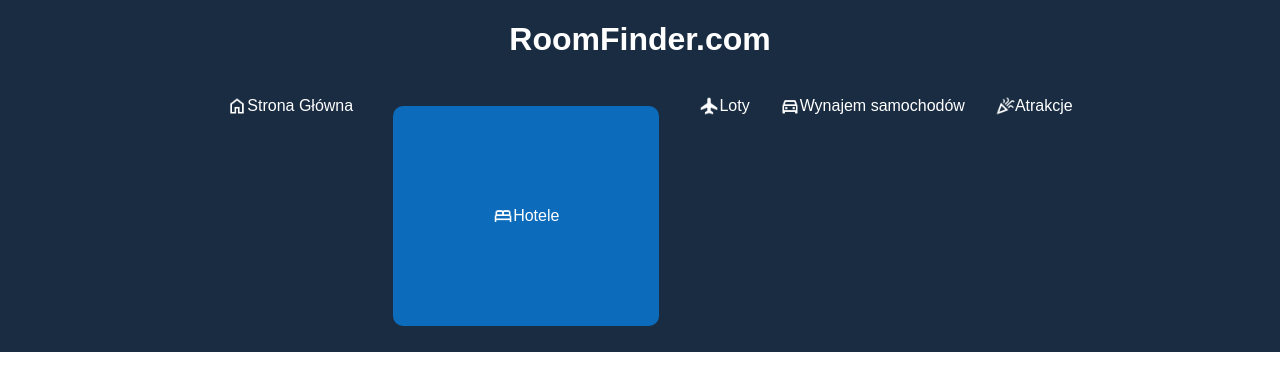
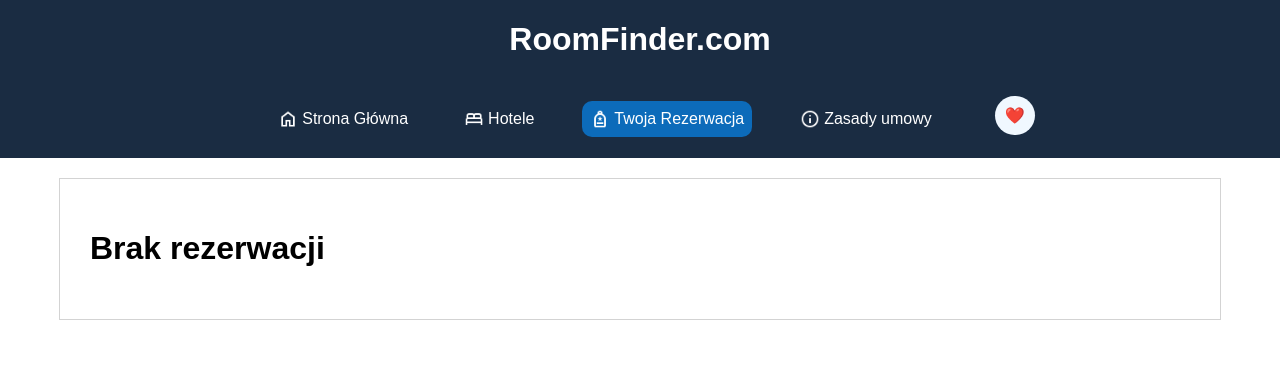
Before and after one commit to Czarny21012212/RoomFinder, a React (Create React App) app: page /TwojeRezerwacja in a window 1280 px wide. Shown: the top 390 px of the page. Built offline with nearby package versions, Linux system fonts and the light colour scheme.

Commit message:
29.12.2024

```diff
--- a/src/PodStrony/Reservation/Reservation.js
+++ b/src/PodStrony/Reservation/Reservation.js
@@ -75,20 +75,32 @@ localStorage.setItem('checkOut-Reservation', checkOut)
 const[price, setPrice] = useState(null)
 const[days, setDays] = useState(null)
 
-useEffect(() =>{
-    const now = new Date()
-    const date1 = new Date(checkIn)
-    const date2 = new Date(checkOut)
-    if(now < date1 && date1 < date2){
+function formatDate(date) {
+    const year = date.getFullYear();
+    const month = String(date.getMonth() + 1).padStart(2, '0');
+    const day = String(date.getDate()).padStart(2, '0');
+    return `${year}.${month}.${day}`;
+}
+
+useEffect(() => {
+    const now = new Date();
+    const date1 = new Date(checkIn);
+    const date2 = new Date(checkOut);
+
+    localStorage.setItem('date-Reservation', formatDate(date1));
+
+    if (now < date1 && date1 < date2) {
         setDays((date2 - date1) / (1000 * 60 * 60 * 24));
-        localStorage.setItem('days', (date2 - date1) / (1000 * 60 * 60 * 24))
-        setDataCheck(true)
-        setDateMessage(null)
-    }else{
-        setDay("Błąd")
-        setDataCheck(false)
+        localStorage.setItem('days', (date2 - date1) / (1000 * 60 * 60 * 24));
+        setDataCheck(true);
+        setDateMessage(null);
+    } else {
+        setDays("Błąd");
+        setDataCheck(false);
     }
-}, [people])
+}, [checkIn, checkOut]);
+
+// ...existing code...
 
 useEffect(() => {
     setPrice(days * hotel.pricePerNight * people)
--- a/src/PodStrony/Reservation2/Reservation.js
+++ b/src/PodStrony/Reservation2/Reservation.js
@@ -15,6 +15,7 @@ function Reservation() {
 
     const id = localStorage.getItem('Hotel')
     const hotel = HotelData.find(hotel => hotel.id === parseInt(id));
+    localStorage.setItem('Reservaion-hotelName', hotel.name);
 
     const [numberOfCart, setNumberOfCart] = useState('');
     const [expirationDateOfCard, setExpirationDateOfCard] = useState('');
@@ -28,7 +29,7 @@ const Pay = () => {
     if (numberOfCart.trim().length === 16 && !isNaN(cartDate) && cartDate > now && cv.trim().length === 3) {
 
         setTimeout(() => {
-            window.location.href = 'http://localhost:3000';
+            window.location.href = 'http://localhost:3000/TwojeRezerwacja';
             setPayCheck(true);
             localStorage.setItem('payCheck', true);
             console.log("Wszytko poszło zgodznie z planem")
@@ -39,6 +40,7 @@ const Pay = () => {
     } else {
         setPayCheck(false);
         localStorage.setItem('payCheck', false);
+        localStorage.setItem('Reservaion-hotelName', false);
         console.log("Wszytko poszło żle")
     }
 };
--- a/src/PodStrony/Search-Hotels/Hotel.js
+++ b/src/PodStrony/Search-Hotels/Hotel.js
@@ -3,13 +3,12 @@ import { useEffect, useState } from 'react';
 import React from 'react';
 import { Link } from 'react-router-dom';
 import HotelData from '../Json/Hotel.json';
-import Favourite from '../Favorite/Favorite.js'
+
 
 import Home from '../Image/Home.png';
 import Hotel2 from '../Image/Hotel.png';
-import Lot from '../Image/Loty.png';
-import Car from '../Image/Car.png';
-import Atrakcje from '../Image/Atrakcje.png';
+import YourReservation  from '../Image/yourReservation.png';
+import Information  from '../Image/information.png';
 
 export function Hotel() {
 
@@ -460,8 +459,8 @@ export function Hotel() {
                     <ul className="nav-list">
                         <li><a href="#"><img src={Home} alt="Home"/>Strona Główna</a></li>
                         <li><a href="#" className='Now'><img src={Hotel2} alt="Hotel"/>Hotele</a></li>
-                        <li><Link to={'/TwojeRezerwacja'} className="reservation-link"><img src={Hotel2} alt="Reservation"/>Twoja Rezerwacja</Link></li>
-                        <li><a href="#"><img src={Hotel2} alt="Info"/>Informacje</a></li>
+                        <li><Link to={'/TwojeRezerwacja'} className="reservation-link"><img src={YourReservation} alt="Reservation"/>Twoja Rezerwacja</Link></li>
+                        <li><a href="#"><img src={Information} alt="Info"/>Zasady umowy</a></li>
                     </ul>
                     <Link to={`/ulubione`} className='favouriteLink'>
                         <p className='favouriteLinkP'>❤️</p>
--- a/src/PodStrony/YourReservation/YourReservation.css
+++ b/src/PodStrony/YourReservation/YourReservation.css
@@ -0,0 +1,21 @@
+.reservation-box{
+    display: flex;
+    justify-content: center;
+}
+.reservation{
+    width: 1100px;
+
+    padding: 30px;
+    border: 1px solid rgba(0, 0, 0, 0.171);
+}
+.cancelReservation-window{
+    text-align: center;
+    width: 500px;
+    height: 500px;
+    position:fixed;
+    background-color: rgb(211, 211, 211);
+    top: 50%;
+    left: 50%;
+    transform: translate(-50%, -50%);
+    box-shadow: 0px 0px 10px 10000px rgba(0, 0, 0, 0.719);
+}
--- a/src/PodStrony/YourReservation/YourReservation.js
+++ b/src/PodStrony/YourReservation/YourReservation.js
@@ -1,33 +1,139 @@
 import HotelData from '../Json/Hotel.json';
 import Home from '../Image/Home.png';
 import Hotel2 from '../Image/Hotel.png';
-import Lot from '../Image/Loty.png';
-import Car from '../Image/Car.png';
-import Atrakcje from '../Image/Atrakcje.png';
 import './YourReservation.css'
+import { Link } from 'react-router-dom';
+import YourReservation  from '../Image/yourReservation.png';
+import Information  from '../Image/information.png';
 import { useEffect, useState } from 'react';
-import { setDay } from 'date-fns';
 
 function Reservation() {
+
+    const[CancelReservationTrue, setCancelReservationTrue] = useState(false)
+
+   function html(){
+        if(localStorage.getItem('payCheck')){
+
+            const people = JSON.parse(localStorage.getItem('People'))
+
+
+            const CancelReservationTrueClick = () => {
+                setCancelReservationTrue(true)
+            }
+
+
+            const dropData = () => {
+                localStorage.removeItem('checkIn-Reservation');
+                localStorage.removeItem('checkOut-Reservation');
+                localStorage.removeItem('days');
+                localStorage.removeItem('price');
+                localStorage.removeItem('payCheck');
+
+
+                window.location.href = 'http://localhost:3000/TwojeRezerwacja';
+            }
+            const CancelReservation = () => {
+                if(CancelReservationTrue){
+                    return(
+                        <div className='cancelReservation-window'>
+                            <h1>Czy jesteś pewny?</h1>
+                            <p>Anulowanie Umowy może skutkować zróceniem nie pełnej sumy<br></br>(kwota: {localStorage.getItem('price')}zł przyjdzie po około 11 dniach roboczych )</p>
+                            <input
+                            type='submit'
+                            value='Anuluj rezerwacje'
+                            onClick={dropData}
+                            ></input>
+                            <input
+                            type='submit'
+                            value='Nie anuluj'
+                            onClick={() => setCancelReservationTrue(false)}
+                            ></input>
+                        </div>
+                    );
+                }else{
+
+                }
+            }
+
+
+            return(
+                <div className='reservation-box'>
+                    <div className='reservation'>
+                        <h1>Twoja rezerwacja</h1>
+                        <h4> data rezerwacji: {localStorage.getItem('date-Reservation')}</h4>
+                        <h3>Nazwa hotelu</h3>
+                        <p>{localStorage.getItem('Reservaion-hotelName')}</p>
+                        <h3>Członkowie wycieczki</h3>
+                        {people.map((person, index) => {
+                            return(
+                                <div key={index}>
+                                    <p> {index + 1}. {person.name} | {person.surName} | {person.pesel}</p>
+                                </div>
+                            )
+                        })}
+                        <h3>Rezerwacja rozpoczna się</h3>
+                        <div className='date'>
+                            <p>od: {localStorage.getItem('checkIn-Reservation')}</p>
+                            <p>do: {localStorage.getItem('checkOut-Reservation')} </p>
+                            <p>({localStorage.getItem('days')} dni)</p>
+                        </div>
+                        <h3>Kwota za hotel</h3>
+                        <p>{localStorage.getItem('price')}zł</p>
+                        <p>Płatność: Karta Visa</p>
+                        <h3>Zasady dotyczące umowy</h3>
+                        <input
+                        type='submit'
+                        value="Zasady umowy"
+                        ></input>
+
+                        <h3>Anulowanie rezerwacji</h3>
+                        {CancelReservation()}
+                        <input
+                            type='submit'
+                            value="Anuluj Rezerwacje"
+                            onClick={CancelReservationTrueClick}
+                        ></input>
+                    </div>
+                </div>
+            );
+        }else{
+            return(
+                <div className='reservation-box'>
+                    <div className='reservation'>
+                        <h1>Brak rezerwacji</h1>
+                    </div>
+            </div>
+            );
+        }
+   }
+
 
   return (
     <div className='all'>
          <header>
             <div className='header-items'>
+                <div className='header'>
                     <div className='header-top'>
                         <h1>RoomFinder.com</h1>
+
                     </div>
                     <div className='header-center'>
-                    <ul>
-                        <a><li><img src={Home}></img>Strona Główna</li></a>
-                        <a className='Now'><li><img src={Hotel2} ></img>Hotele</li></a>
-                        <a><li><img src={Lot}></img>Loty</li></a>
-                        <a><li><img src={Car}></img>Wynajem samochodów</li></a>
-                        <a><li><img src={Atrakcje}></img>Atrakcje</li></a>
+                        <ul className="nav-list">
+                            <li><a href="#"><img src={Home} alt="Home"/>Strona Główna</a></li>
+                            <li><Link to={'/'}><img src={Hotel2} alt="Hotel"/>Hotele</Link></li>
+                            <li><Link to={'/TwojeRezerwacja'} className='Now'><img src={YourReservation} alt="Reservation"/>Twoja Rezerwacja</Link></li>
+                            <li><a href="#"><img src={Information} alt="Info"/>Zasady umowy</a></li>
                         </ul>
+                        <Link to={`/ulubione`} className='favouriteLink'>
+                            <p className='favouriteLinkP'>❤️</p>
+                        </Link>
+                    </div>
                 </div>
             </div>
         </header>
+        <div>
+            {html()}
+        </div>
     </div>
 
   );
```
Also changed, not shown: src/PodStrony/Image/information.png (added), src/PodStrony/Image/yourReservation.png (added). Lines whose indentation alone changed are shown as unchanged.
